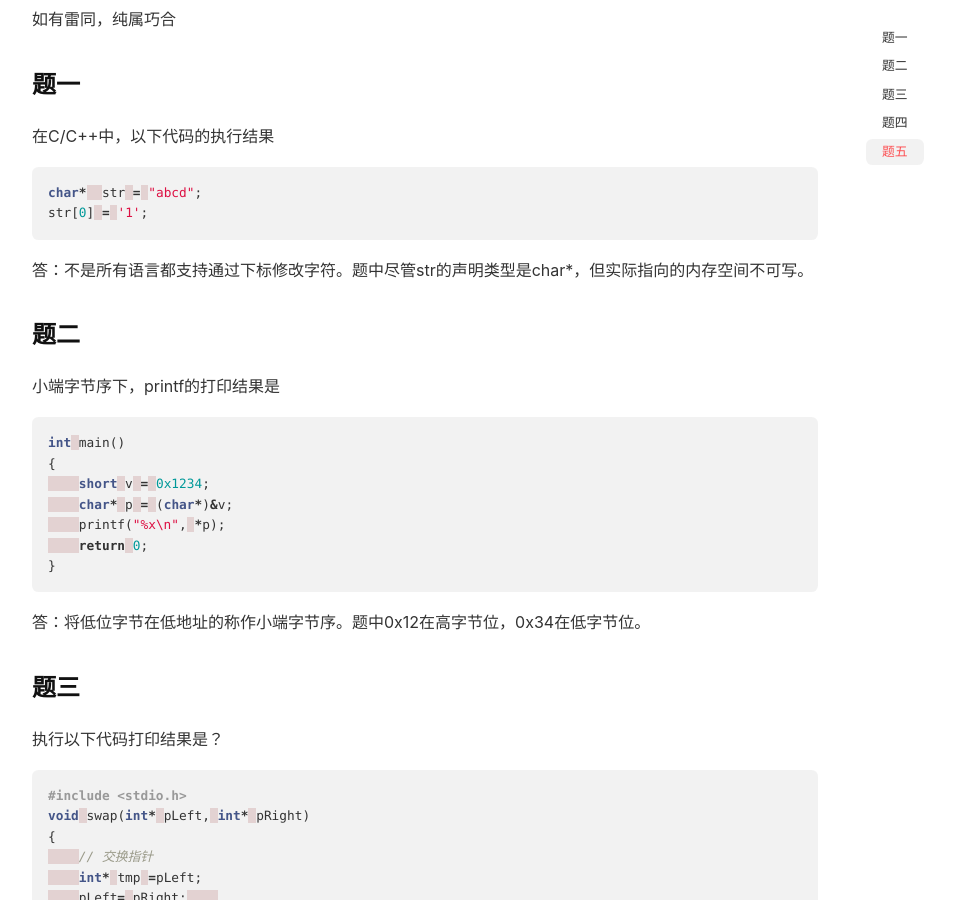
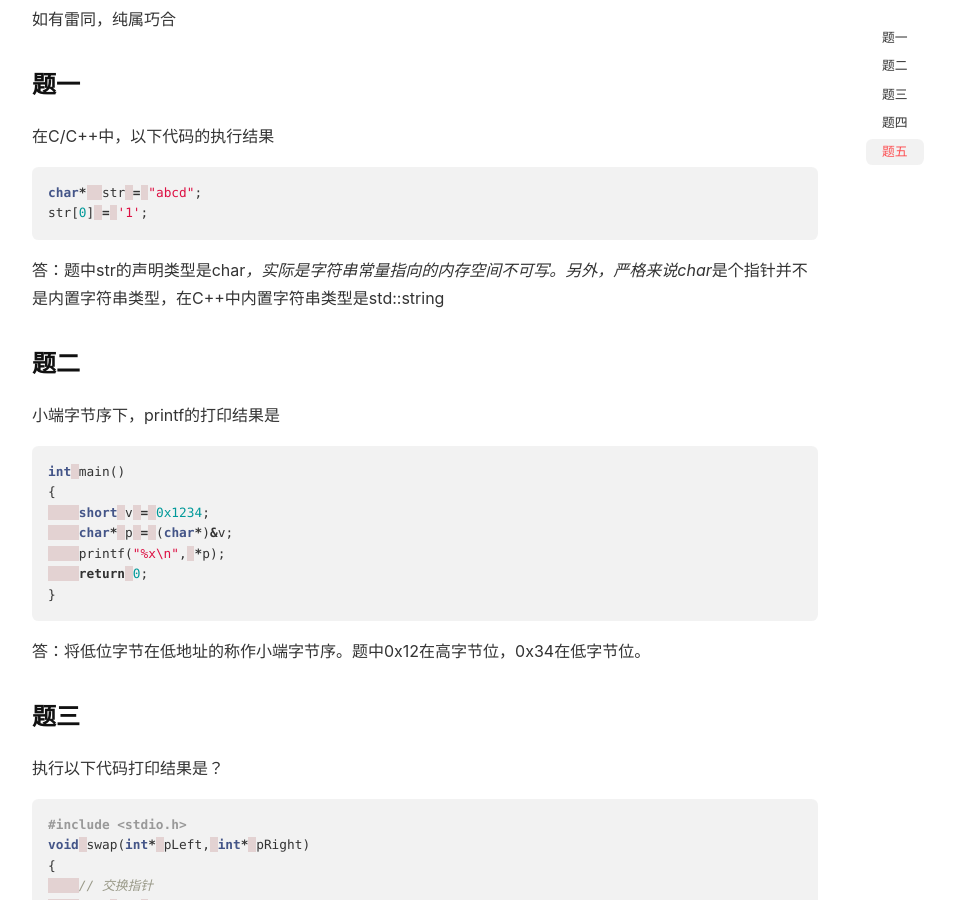
Before and after one commit to lizijie/lizijie.github.io, a Jekyll site: the page built from _posts/2019-11-15-思索了几个C&C++实习生面试题.md, in a window 1280 px wide and 900 px high, scrolled down 344 px. Shown: the whole window, without its empty margins (105-1060 px from the left). Built offline with Jekyll 4.4.1, drawn with Linux system fonts in a browser that asks for light colours; nearby versions of some CDN libraries; comment, search, counter and statistics services are not loaded.

Commit message:
Update 2019-11-15-思索了几个C&C++实习生面试题.md

````diff
--- a/_posts/2019-11-15-思索了几个C&C++实习生面试题.md
+++ b/_posts/2019-11-15-思索了几个C&C++实习生面试题.md
@@ -19,7 +19,7 @@ tags: C++
 char*  str = "abcd";
 str[0] = '1';
 ```
-答：不是所有语言都支持通过下标修改字符。题中尽管str的声明类型是char*，但实际指向的内存空间不可写。
+答：题中str的声明类型是char*，实际是字符串常量指向的内存空间不可写。另外，严格来说char*是个指针并不是内置字符串类型，在C++中内置字符串类型是std::string
 
 ### 题二
 
````
